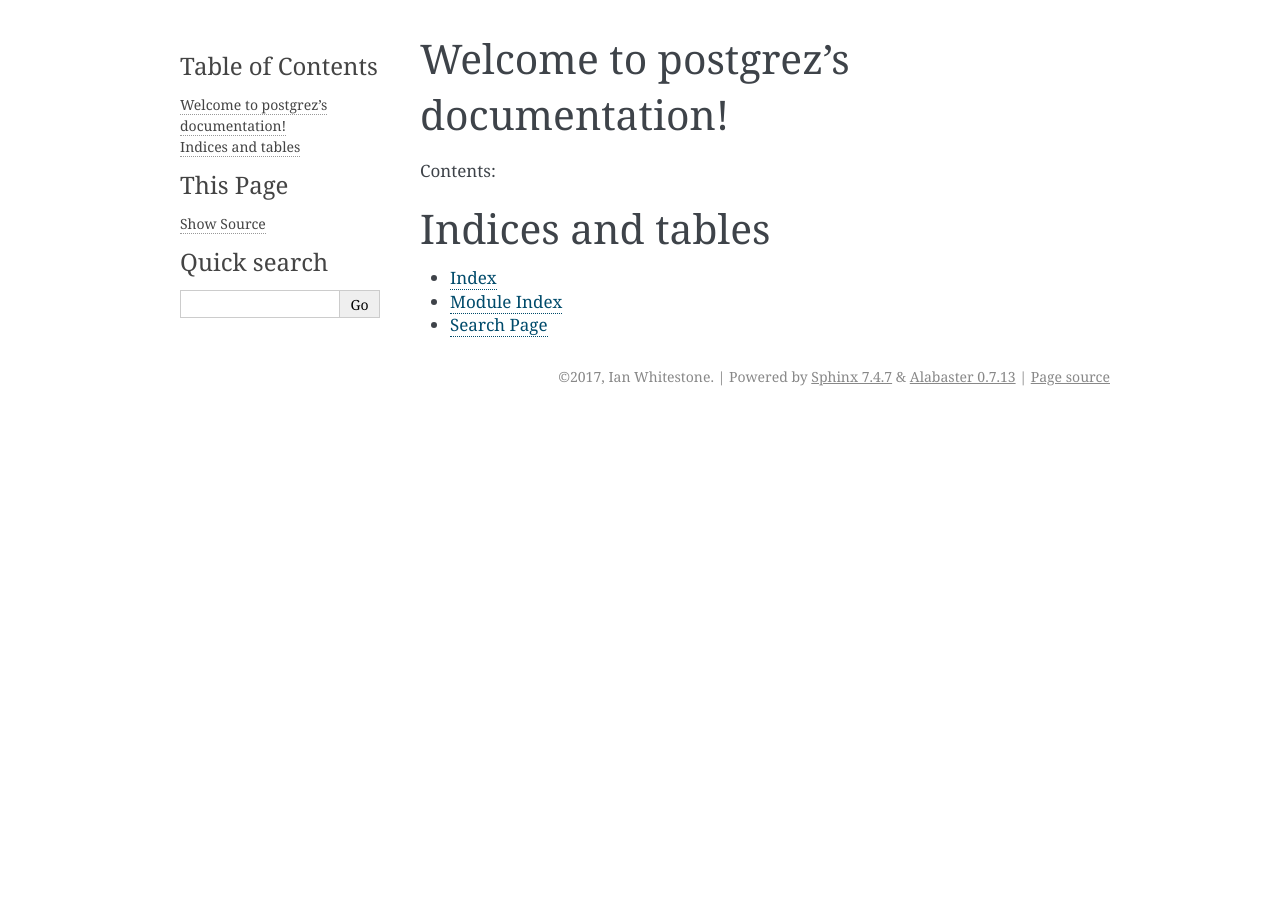
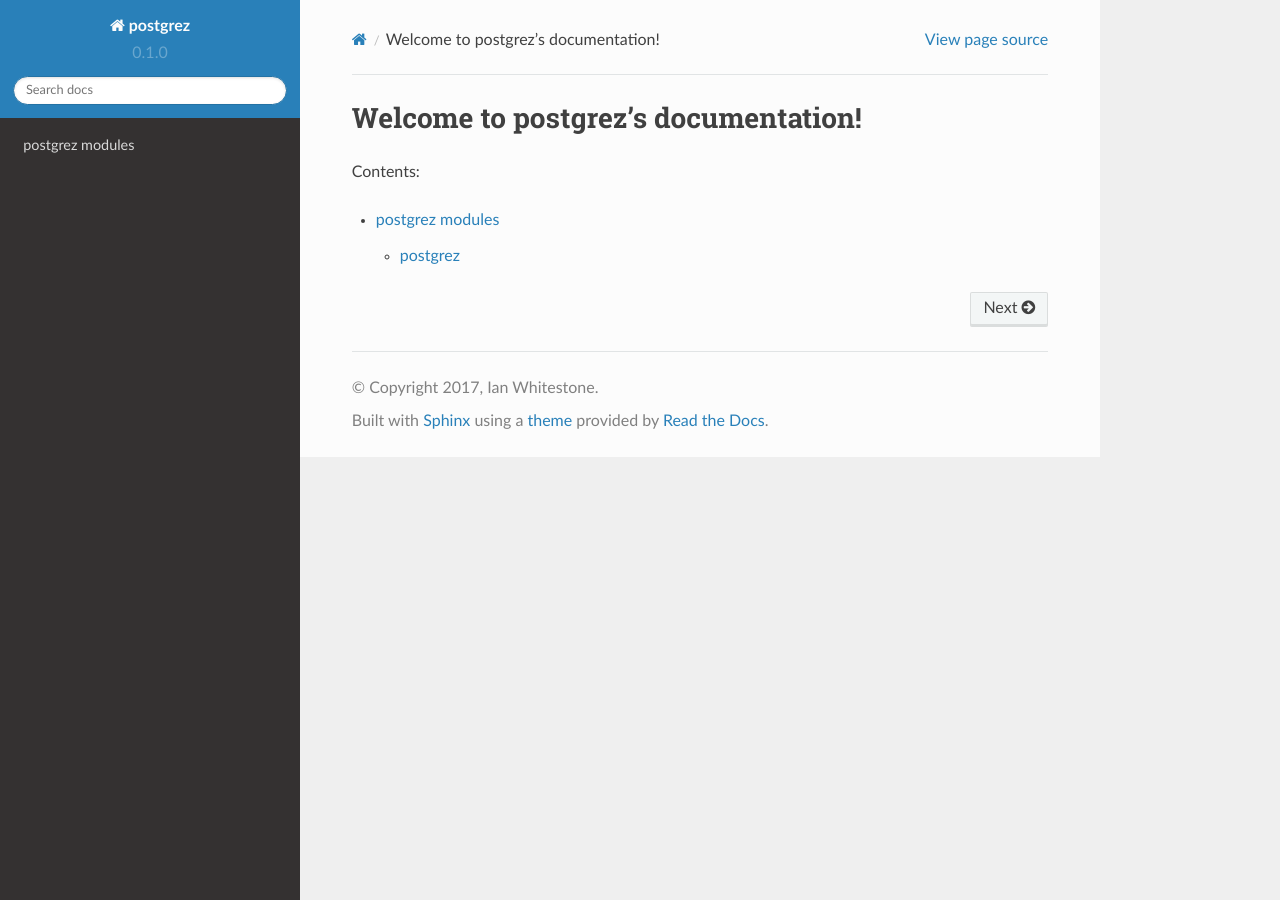
Before and after one commit to ian-whitestone/postgrez, a Sphinx documentation site: the page built from docs/source/index.rst, in a window 1280 px wide. Built offline with Sphinx 7.4.7 and the Read the Docs theme 2.0.0, drawn with Linux system fonts in a browser that asks for light colours.

Commit message:
module documentation

```diff
--- a/docs/source/conf.py
+++ b/docs/source/conf.py
@@ -16,10 +16,13 @@
 import sys
 import os
 
+import sphinx_rtd_theme
 # If extensions (or modules to document with autodoc) are in another directory,
 # add these directories to sys.path here. If the directory is relative to the
 # documentation root, use os.path.abspath to make it absolute, like shown here.
-#sys.path.insert(0, os.path.abspath('.'))
+project_path = os.path.abspath('../../')
+print ('Project path: %s' % project_path)
+sys.path.insert(0, project_path)
 
 # -- General configuration ------------------------------------------------
 
@@ -115,7 +118,8 @@ todo_include_todos = False
 
 # The theme to use for HTML and HTML Help pages.  See the documentation for
 # a list of builtin themes.
-html_theme = 'alabaster'
+html_theme = 'sphinx_rtd_theme'
+html_theme_path = [sphinx_rtd_theme.get_html_theme_path()]
 
 # Theme options are theme-specific and customize the look and feel of a theme
 # further.  For a list of options available for each theme, see the
--- a/docs/source/index.rst
+++ b/docs/source/index.rst
@@ -11,11 +11,4 @@ Contents:
 .. toctree::
    :maxdepth: 2
 
-
-
-Indices and tables
-==================
-
-* :ref:`genindex`
-* :ref:`modindex`
-* :ref:`search`
+   postgrez modules <modules>
--- /dev/null
+++ b/docs/source/modules.rst
@@ -0,0 +1,8 @@
+postgrez
+========
+
+.. toctree::
+   :maxdepth: 4
+
+
+   postgrez
```
Also changed, not shown: docs/source/postgrez.rst (added, +49 -0 lines).
